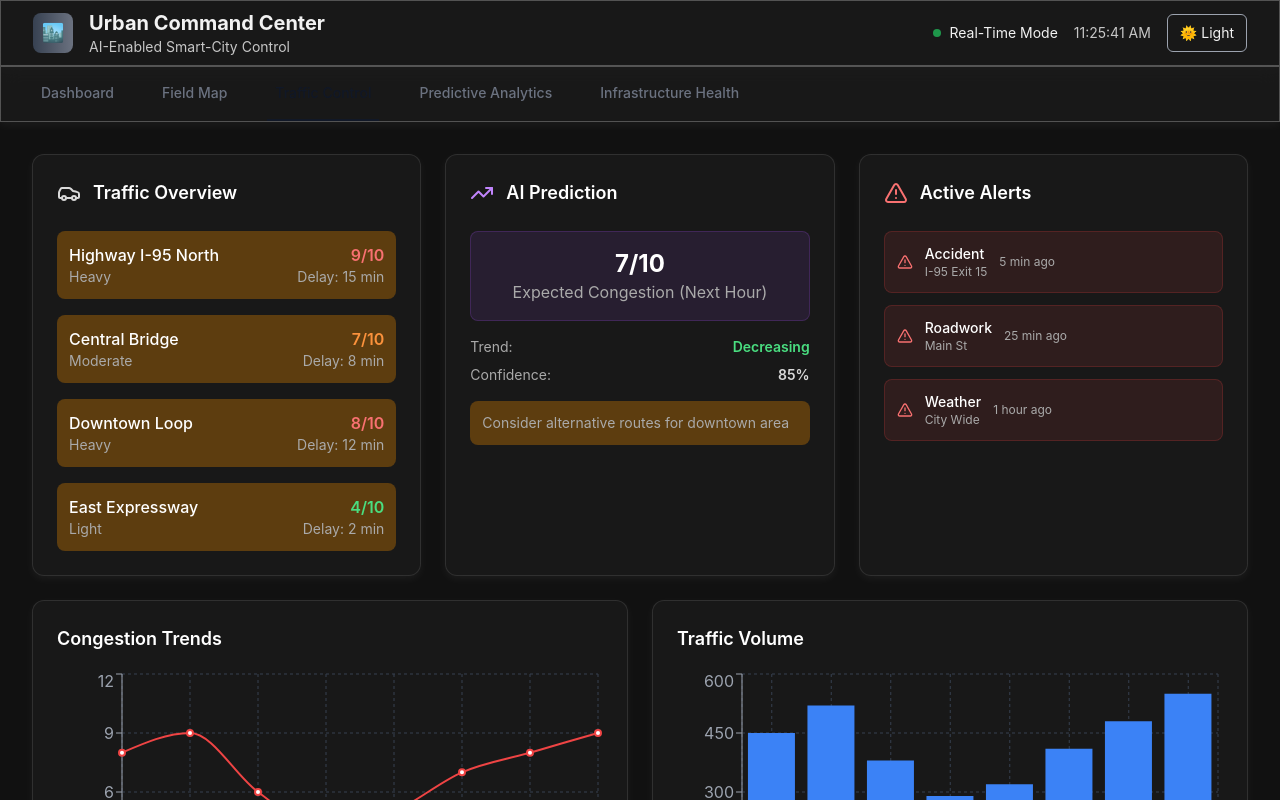
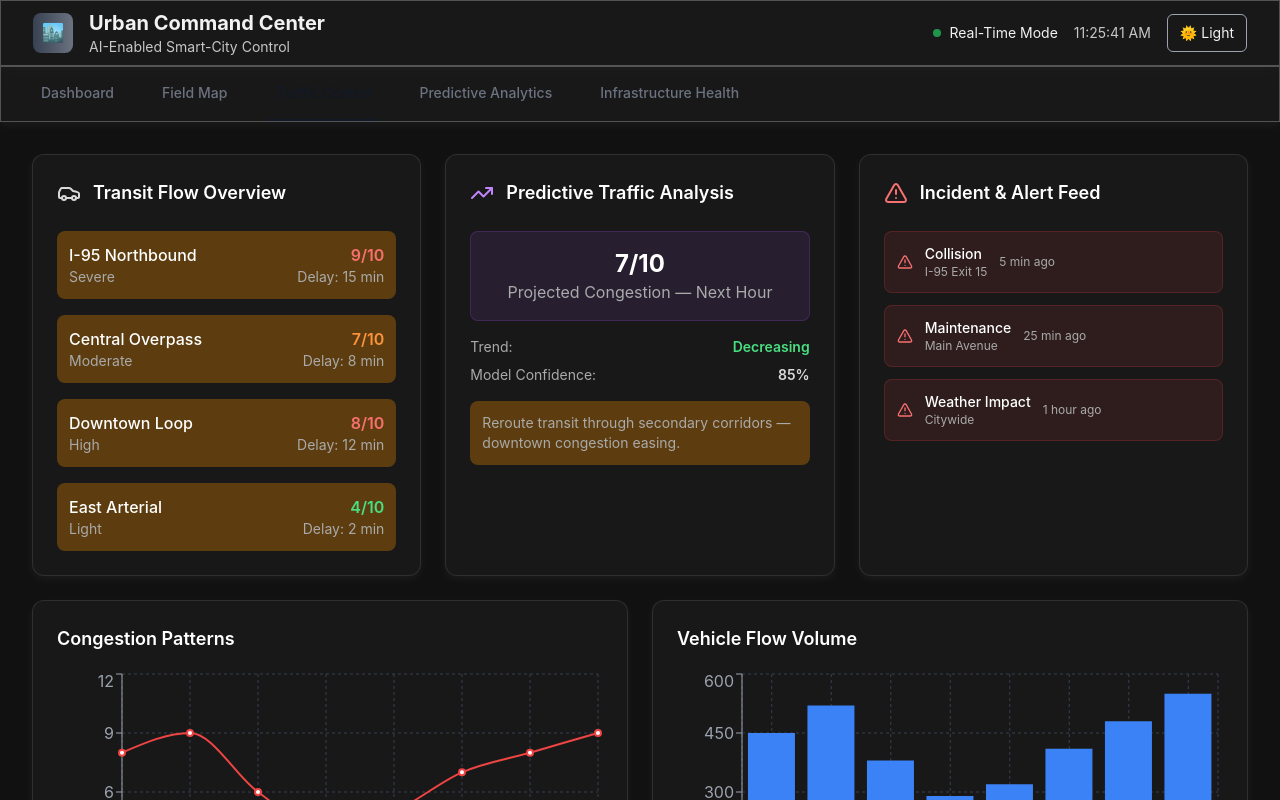
Before and after one commit to Ajay4a2/ai-smatrt-city-0-, a React (Vite) app in the folder frontend/: page / in a window 1280 px wide. Both pictures are taken after a click on the button "Traffic Control". Shown: the top 800 px of the page. Built offline with nearby package versions, Linux system fonts and the light colour scheme; no server answers.

Commit message:
Update TrafficMonitor.jsx

```diff
--- a/frontend/src/components/TrafficMonitor.jsx
+++ b/frontend/src/components/TrafficMonitor.jsx
@@ -1,13 +1,16 @@
 import React, { useState, useEffect } from 'react';
-import { LineChart, Line, XAxis, YAxis, CartesianGrid, Tooltip, Legend, ResponsiveContainer, BarChart, Bar } from 'recharts';
-import { Car, TrendingUp, AlertTriangle, Clock } from 'lucide-react';
+import {
+  LineChart, Line, XAxis, YAxis, CartesianGrid,
+  Tooltip, Legend, ResponsiveContainer, BarChart, Bar
+} from 'recharts';
+import { Car, TrendingUp, AlertTriangle } from 'lucide-react';
 
 const TrafficMonitor = ({ realTimeData }) => {
   const [trafficData, setTrafficData] = useState([]);
   const [prediction, setPrediction] = useState(null);
 
   useEffect(() => {
-    // Mock traffic data
+    // Mock traffic flow data
     const mockData = [
       { time: '08:00', congestion: 8, vehicles: 450, speed: 25 },
       { time: '09:00', congestion: 9, vehicles: 520, speed: 20 },
@@ -20,30 +23,31 @@ const TrafficMonitor = ({ realTimeData }) => {
     ];
     setTrafficData(mockData);
 
-    // Mock prediction
+    // Mock AI prediction
     setPrediction({
       nextHour: 7,
       trend: 'decreasing',
       confidence: 85,
-      recommendation: 'Consider alternative routes for downtown area'
+      recommendation: 'Reroute transit through secondary corridors — downtown congestion easing.'
     });
   }, []);
 
   const currentTraffic = [
-    { location: 'Highway I-95 North', congestion: 9, status: 'Heavy', delay: '15 min' },
-    { location: 'Central Bridge', congestion: 7, status: 'Moderate', delay: '8 min' },
-    { location: 'Downtown Loop', congestion: 8, status: 'Heavy', delay: '12 min' },
-    { location: 'East Expressway', congestion: 4, status: 'Light', delay: '2 min' }
+    { location: 'I-95 Northbound', congestion: 9, status: 'Severe', delay: '15 min' },
+    { location: 'Central Overpass', congestion: 7, status: 'Moderate', delay: '8 min' },
+    { location: 'Downtown Loop', congestion: 8, status: 'High', delay: '12 min' },
+    { location: 'East Arterial', congestion: 4, status: 'Light', delay: '2 min' }
   ];
 
   return (
     <div className="space-y-6">
       <div className="grid grid-cols-1 lg:grid-cols-3 gap-6">
-        {/* Traffic Overview */}
+
+        {/* Network Flow Overview */}
         <div className="glass-effect rounded-xl p-6">
           <div className="flex items-center space-x-3 mb-6">
             <Car className="w-6 h-6 text-blue-400" />
-            <h2 className="text-lg font-semibold text-white">Traffic Overview</h2>
+            <h2 className="text-lg font-semibold text-white">Transit Flow Overview</h2>
           </div>
           <div className="space-y-4">
             {currentTraffic.map((traffic, index) => (
@@ -66,17 +70,17 @@ const TrafficMonitor = ({ realTimeData }) => {
           </div>
         </div>
 
-        {/* AI Prediction */}
+        {/* Predictive Analytics */}
         <div className="glass-effect rounded-xl p-6">
           <div className="flex items-center space-x-3 mb-6">
             <TrendingUp className="w-6 h-6 text-purple-400" />
-            <h2 className="text-lg font-semibold text-white">AI Prediction</h2>
+            <h2 className="text-lg font-semibold text-white">Predictive Traffic Analysis</h2>
           </div>
           {prediction && (
             <div className="space-y-4">
               <div className="text-center p-4 rounded-lg bg-purple-500/10 border border-purple-500/20">
                 <p className="text-2xl font-bold text-white">{prediction.nextHour}/10</p>
-                <p className="text-slate-300">Expected Congestion (Next Hour)</p>
+                <p className="text-slate-300">Projected Congestion — Next Hour</p>
               </div>
               <div className="space-y-2">
                 <div className="flex justify-between text-sm">
@@ -88,7 +92,7 @@ const TrafficMonitor = ({ realTimeData }) => {
                   </span>
                 </div>
                 <div className="flex justify-between text-sm">
-                  <span className="text-slate-400">Confidence:</span>
+                  <span className="text-slate-400">Model Confidence:</span>
                   <span className="text-blue-400 font-semibold">{prediction.confidence}%</span>
                 </div>
               </div>
@@ -99,17 +103,17 @@ const TrafficMonitor = ({ realTimeData }) => {
           )}
         </div>
 
-        {/* Traffic Alerts */}
+        {/* Active Road Alerts */}
         <div className="glass-effect rounded-xl p-6">
           <div className="flex items-center space-x-3 mb-6">
             <AlertTriangle className="w-6 h-6 text-red-400" />
-            <h2 className="text-lg font-semibold text-white">Active Alerts</h2>
+            <h2 className="text-lg font-semibold text-white">Incident & Alert Feed</h2>
           </div>
           <div className="space-y-3">
             {[
-              { type: 'Accident', location: 'I-95 Exit 15', time: '5 min ago' },
-              { type: 'Roadwork', location: 'Main St', time: '25 min ago' },
-              { type: 'Weather', location: 'City Wide', time: '1 hour ago' }
+              { type: 'Collision', location: 'I-95 Exit 15', time: '5 min ago' },
+              { type: 'Maintenance', location: 'Main Avenue', time: '25 min ago' },
+              { type: 'Weather Impact', location: 'Citywide', time: '1 hour ago' }
             ].map((alert, index) => (
               <div key={index} className="flex items-center space-x-3 p-3 rounded-lg bg-red-500/10 border border-red-500/20">
                 <AlertTriangle className="w-4 h-4 text-red-400" />
@@ -128,8 +132,10 @@ const TrafficMonitor = ({ realTimeData }) => {
 
       {/* Charts */}
       <div className="grid grid-cols-1 lg:grid-cols-2 gap-6">
+
+        {/* Congestion Pattern */}
         <div className="glass-effect rounded-xl p-6">
-          <h3 className="text-lg font-semibold text-white mb-4">Congestion Trends</h3>
+          <h3 className="text-lg font-semibold text-white mb-4">Congestion Patterns</h3>
           <ResponsiveContainer width="100%" height={300}>
             <LineChart data={trafficData}>
               <CartesianGrid strokeDasharray="3 3" stroke="#374151" />
@@ -151,8 +157,9 @@ const TrafficMonitor = ({ realTimeData }) => {
           </ResponsiveContainer>
         </div>
 
+        {/* Vehicle Flow Volume */}
         <div className="glass-effect rounded-xl p-6">
-          <h3 className="text-lg font-semibold text-white mb-4">Traffic Volume</h3>
+          <h3 className="text-lg font-semibold text-white mb-4">Vehicle Flow Volume</h3>
           <ResponsiveContainer width="100%" height={300}>
             <BarChart data={trafficData}>
               <CartesianGrid strokeDasharray="3 3" stroke="#374151" />
@@ -166,7 +173,7 @@ const TrafficMonitor = ({ realTimeData }) => {
               <Bar
                 dataKey="vehicles"
                 fill="#3B82F6"
-                name="Vehicles per hour"
+                name="Vehicles per Hour"
               />
             </BarChart>
           </ResponsiveContainer>
```
